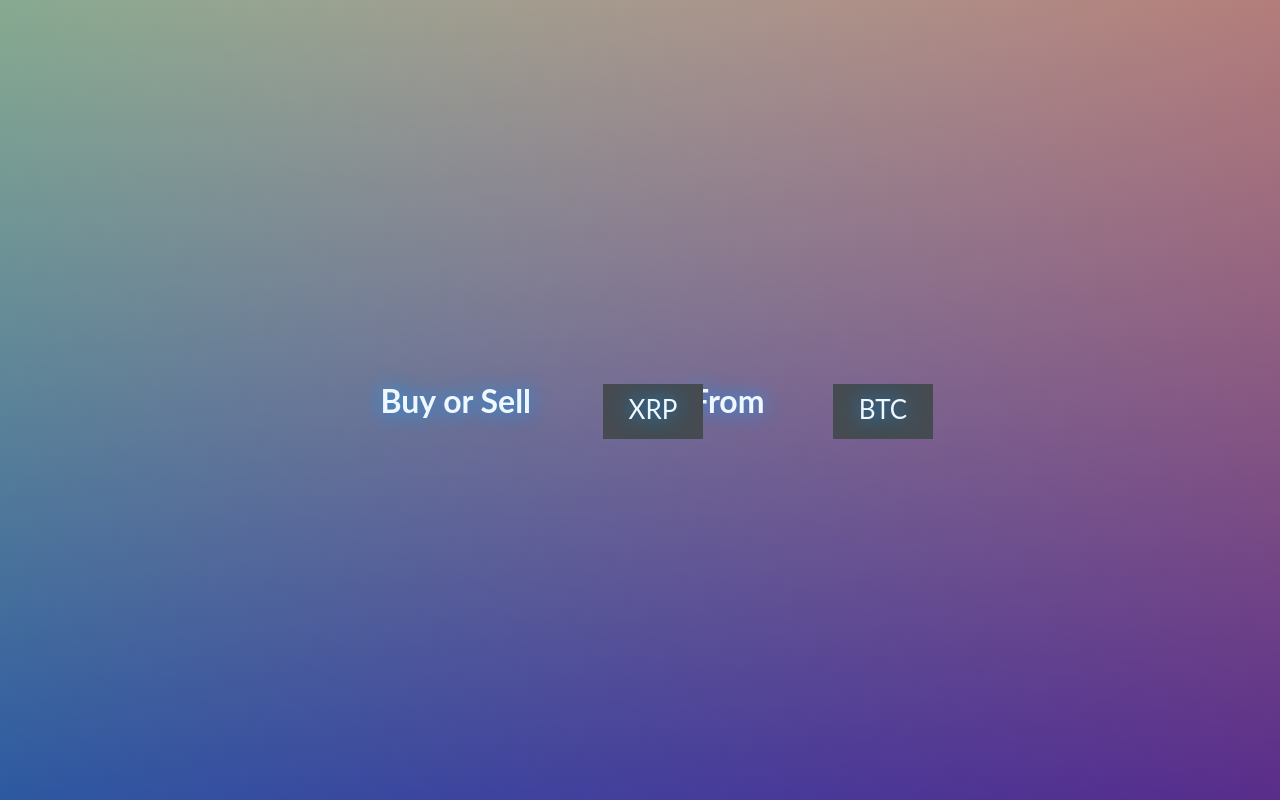
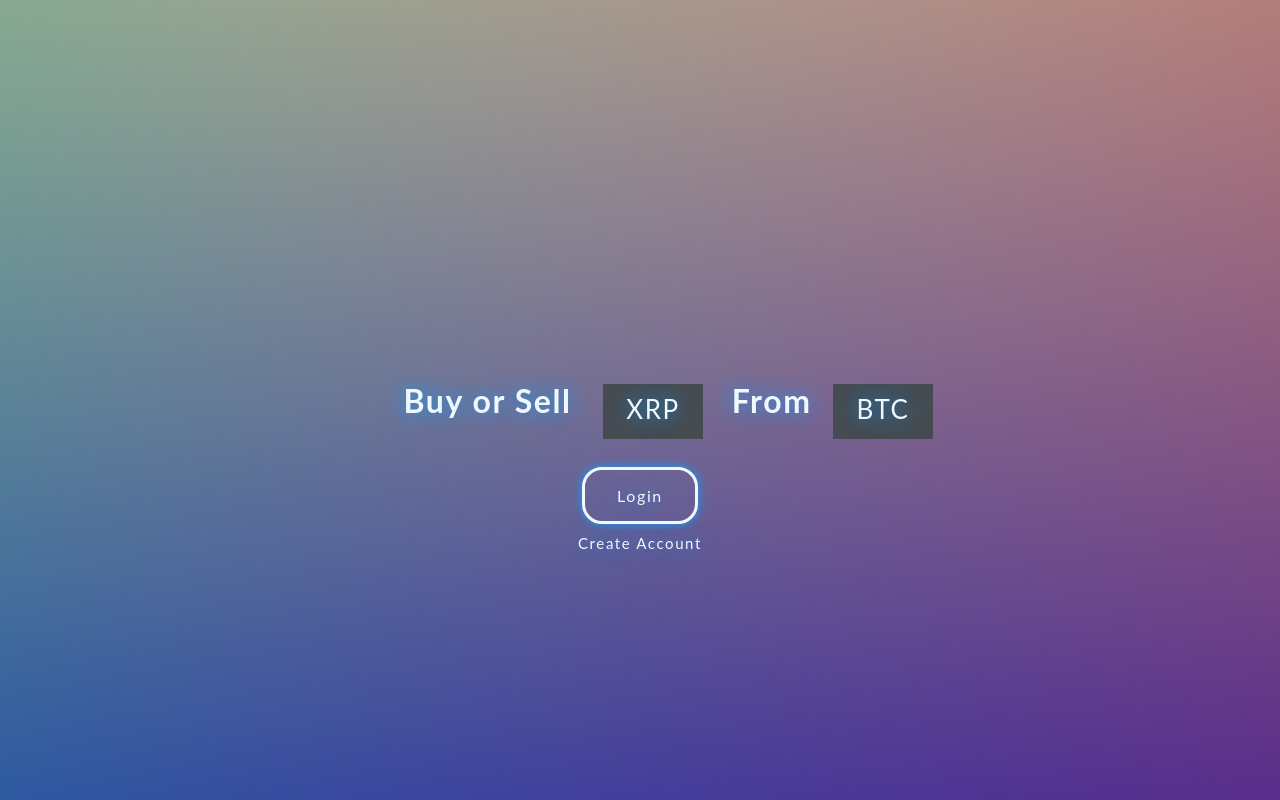
Before and after one commit to JoshuaBrigati/deployedCryptoUI, a React (Create React App) app: page / in a window 1280 px wide. Built offline with nearby package versions, Linux system fonts and the light colour scheme; no server answers; the HTML template or start-up script is replaced by a standard one.

Commit message:
added a button for login and create user/landing page done

```diff
--- a/src/App.css
+++ b/src/App.css
@@ -7,6 +7,7 @@
   padding: 0;
   font-family: "Lato", sans-serif;
   color: aliceblue;
+  letter-spacing: 0.1em;
   text-shadow: 0 0 20px #179dfc;
   background: linear-gradient(0deg, rgba(0, 0, 200, 0.6), rgba(0, 0, 200, 0)); }
 
@@ -27,7 +28,8 @@
   flex-direction: column;
   align-items: center;
   justify-content: center;
-  margin-left: -135px; }
+  position: absolute;
+  margin-left: -65px; }
   .shitty-container .buy-or-sell {
     display: inline-block;
     padding-right: 40px; }
@@ -112,3 +114,46 @@
   -webkit-transform: rotateX(90deg) translateZ(26.5px);
   background-color: #3a3f44;
   background-repeat: no-repeat; }
+
+.login-button {
+  position: relative;
+  margin-top: 220px;
+  padding: 1em 2em;
+  background: none;
+  border-style: solid;
+  border: 3px solid;
+  border-color: aliceblue;
+  border-radius: 20px;
+  line-height: 1;
+  font: inherit;
+  letter-spacing: 0.1em;
+  color: aliceblue;
+  text-shadow: 0 0 20px #179dfc;
+  box-shadow: 0 0 10px #179dfc;
+  transition: all 1s ease; }
+
+.login-button:hover,
+.login-button:focus {
+  background: #b4dffe44;
+  color: white;
+  animation: pulse 1s;
+  box-shadow: 0 0 0 2em rgba(255, 255, 255, 0); }
+
+@keyframes pulse {
+  0% {
+    box-shadow: 0 0 0 0 #9bd4fd; } }
+
+.create-account {
+  font-size: 15px;
+  text-decoration: none;
+  padding-top: 10px; }
+  .create-account:after {
+    content: "";
+    display: block;
+    height: 2px;
+    background: #fff;
+    transition: width 0.3s ease 0s, left 0.3s ease 0s;
+    width: 0; }
+  .create-account:hover:after {
+    width: 100%;
+    left: 0; }
--- a/src/App.js
+++ b/src/App.js
@@ -11,7 +11,7 @@
 
   componentDidMount() {
     axios
-      .post('/user/1')
+      .post("/user/1")
       .then(response => {
         console.log(response.data);
         this.setState(response.data);
@@ -23,31 +23,33 @@
 
   render() {
     return (
-      <div class="background">
-        <div class="background-container">
-          <div class="shitty-container">
-            <h1 class="buy-or-sell">Buy or Sell</h1>
-            <h1 class="from-text">From</h1>
+      <div className="background">
+        <div className="background-container">
+          <div className="shitty-container">
+            <h1 className="buy-or-sell">Buy or Sell</h1>
+            <h1 className="from-text">From</h1>
           </div>
-          <div class="text-container">
-            <div id="cube" class="animate">
-              <div class="coin">BTC</div>
+          <div className="text-container">
+            <div id="cube" className="animate">
+              <div className="coin">BTC</div>
               <div />
-              <div class="coin">XRP</div>
+              <div className="coin">XRP</div>
               <div />
-              <div class="coin">ADA</div>
-              <div class="coin">BCH</div>
+              <div className="coin">ADA</div>
+              <div className="coin">BCH</div>
             </div>
 
-            <div id="cube2" class="animate">
-              <div class="coin">ETH</div>
+            <div id="cube2" className="animate">
+              <div className="coin">ETH</div>
               <div />
-              <div class="coin">BTC</div>
+              <div className="coin">BTC</div>
               <div />
-              <div class="coin">XRP</div>
-              <div class="coin">ENG</div>
+              <div className="coin">XRP</div>
+              <div className="coin">ENG</div>
             </div>
           </div>
+          <button className="login-button">Login</button>
+          <a className="create-account">Create Account</a>
         </div>
       </div>
     );
--- a/src/App.scss
+++ b/src/App.scss
@@ -7,6 +7,7 @@
   padding: 0;
   font-family: "Lato", sans-serif;
   color: aliceblue;
+  letter-spacing: 0.1em;
   text-shadow: 0 0 20px rgba(23, 157, 252, 100);
   background: linear-gradient(0deg, rgba(0, 0, 200, 0.6), rgba(0, 0, 200, 0));
 }
@@ -38,7 +39,8 @@
   flex-direction: column;
   align-items: center;
   justify-content: center;
-  margin-left: -135px;
+  position: absolute;
+  margin-left: -65px;
 
   .buy-or-sell {
     display: inline-block;
@@ -141,3 +143,53 @@
   background-color: #3a3f44;
   background-repeat: no-repeat;
 }
+
+.login-button {
+  position: relative;
+  margin-top: 220px;
+  padding: 1em 2em;
+  background: none;
+  border-style: solid;
+  border: 3px solid;
+  border-color: aliceblue;
+  border-radius: 20px;
+  line-height: 1;
+  font: inherit;
+  letter-spacing: 0.1em;
+  color: aliceblue;
+  text-shadow: 0 0 20px #179dfc;
+  box-shadow: 0 0 10px rgba(23, 157, 252, 100);
+  transition: all 1s ease;
+}
+
+.login-button:hover,
+.login-button:focus {
+  background: #b4dffe44;
+  color: white;
+  animation: pulse 1s;
+  box-shadow: 0 0 0 2em rgba(#fff, 0);
+}
+
+@keyframes pulse {
+  0% {
+    box-shadow: 0 0 0 0 adjust-hue(#9bd4fd, 0deg);
+  }
+}
+
+.create-account {
+  font-size: 15px;
+  text-decoration: none;
+  padding-top: 10px;
+  &:after {
+    content: "";
+    display: block;
+    height: 2px;
+    background: #fff;
+    transition: width 0.3s ease 0s, left 0.3s ease 0s;
+    width: 0;
+  }
+  &:hover:after {
+    width: 100%;
+    left: 0;
+  }
+}
```
